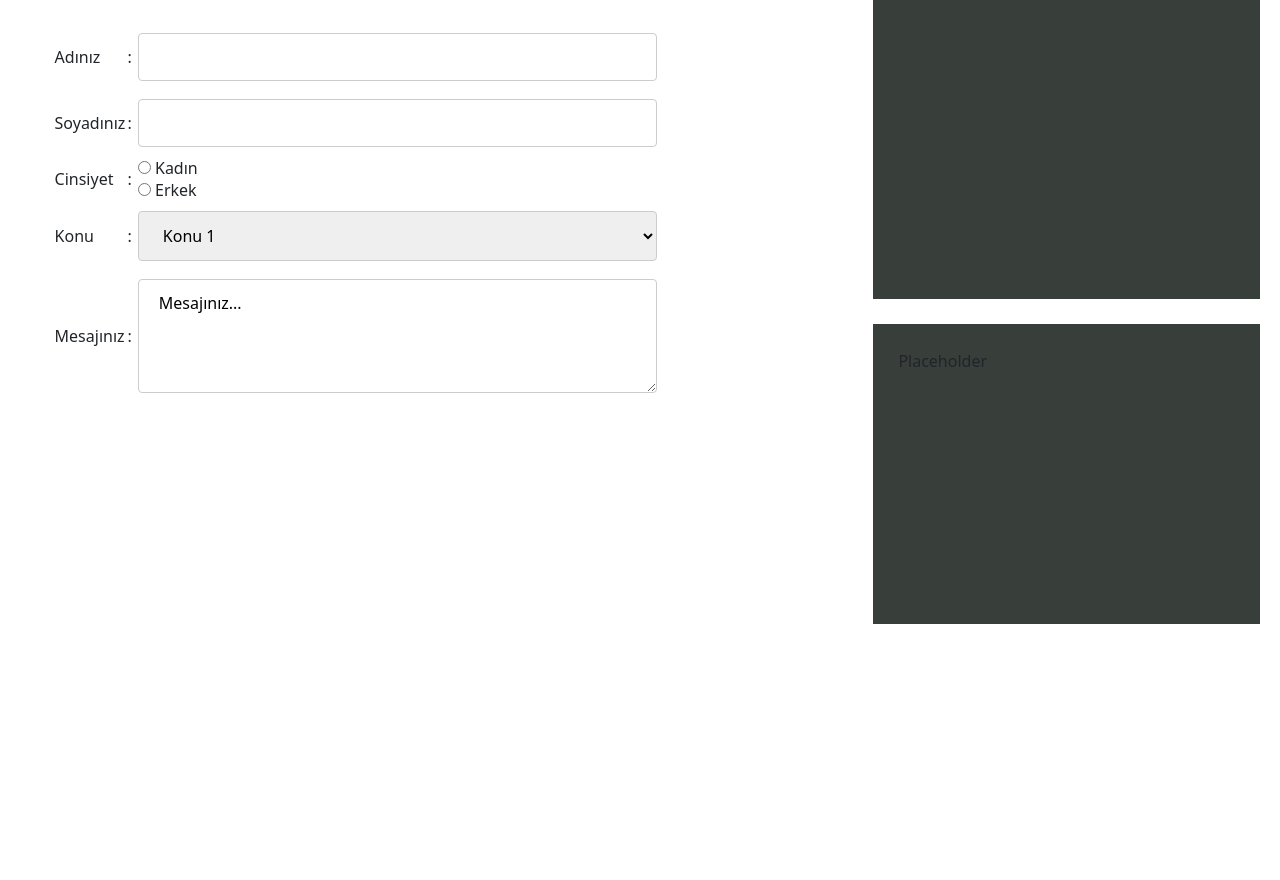
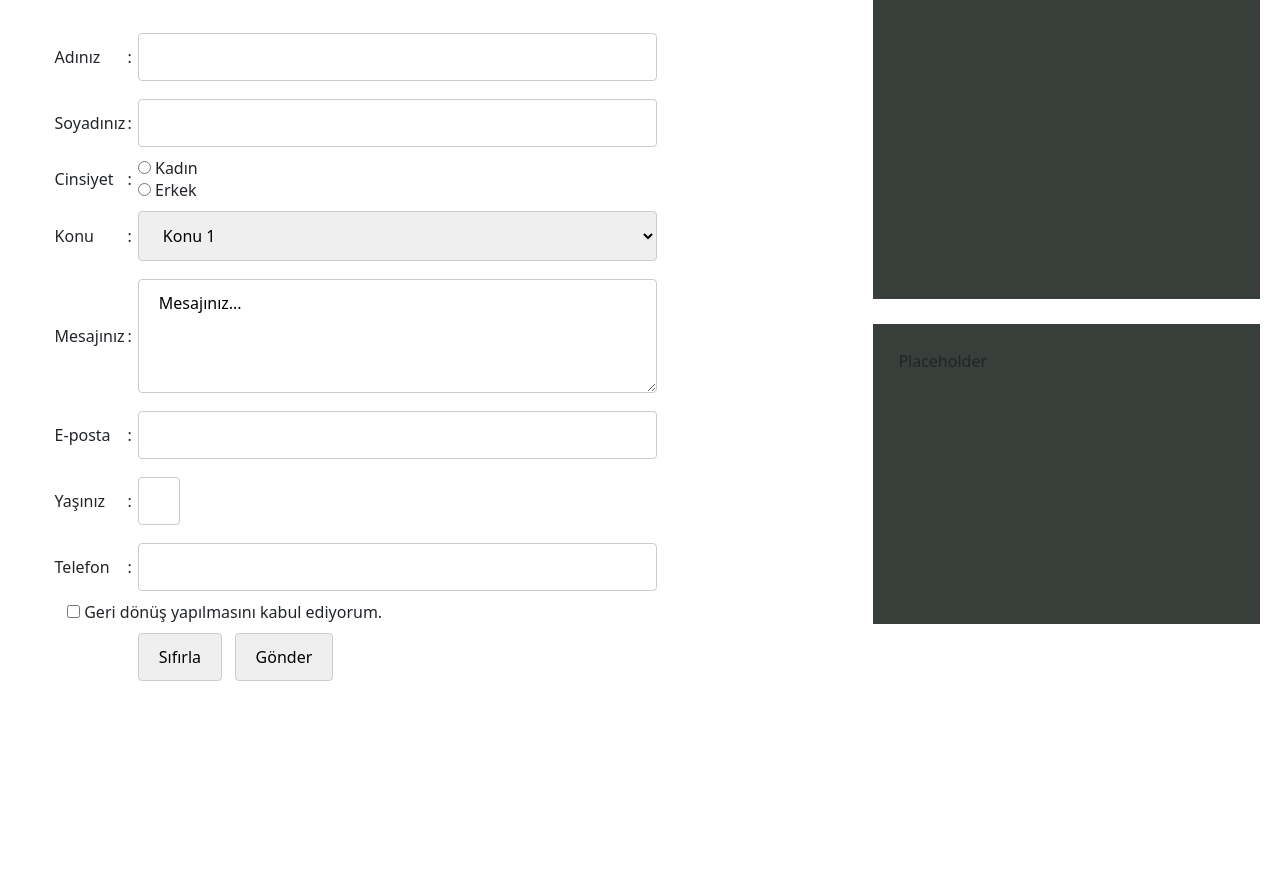
Before and after one commit to TheDerebeyi/WebTeknolojileriProjesi, a PHP site: page /iletisim.html in a window 1280 px wide. Shown: the part 214-1094 px from the top of the page. Run offline with PHP 8.4, Linux system fonts and the light colour scheme.

Commit message:
Iletisim ve login sayfalarında iyileştirmeler.

```diff
--- a/css/main.css
+++ b/css/main.css
@@ -125,7 +125,7 @@ aside .kutucuk{
     width: 96%;
 }
 
-input[type=text], input[type=password], textarea, select{
+input[type=text], input[type=password], input[type=email], input[type=tel],textarea, select{
     width: 100%;
     padding: 12px 20px;
     margin: 8px 0;
@@ -134,3 +134,24 @@ input[type=text], input[type=password], textarea, select{
     border-radius: 4px;
     box-sizing: border-box;
   }
+
+  input[type=number]{
+      width: 25px;
+      padding: 12px 20px;
+    margin: 8px 0;
+    display: inline-block;
+    border: 1px solid #ccc;
+    border-radius: 4px;
+    box-sizing: border-box;
+  }
+
+  input[type=reset], input[type=submit]{
+    width: fit-content;
+    padding: 12px 20px;
+  margin: 8px 0;
+  display: inline-block;
+  border: 1px solid #ccc;
+  border-radius: 4px;
+  box-sizing: border-box;
+
+  }
--- a/iletisim.html
+++ b/iletisim.html
@@ -36,7 +36,7 @@
             <div class="col-md-8 col-12">
                 <article>
                     <div class="yazi">
-                        <form>
+                        <form action="" method="post">
                             <table>
                                 <tr>
                                     <td>Adınız</td>
@@ -71,6 +71,29 @@
                                     <td>:&nbsp;</td>
                                     <td><textarea rows="4" cols="50" name="mesaj">Mesajınız...</textarea></td>
                                 </tr>
+                                <tr>
+                                    <td>E-posta</td>
+                                    <td>:&nbsp;</td>
+                                    <td><input type="email" name="" id=""></td>
+                                </tr>
+                                <tr>
+                                    <td>Yaşınız</td>
+                                    <td>:&nbsp;</td>
+                                    <td><input type="number" name="" id=""></td>
+                                </tr>
+                                <tr>
+                                    <td>Telefon</td>
+                                    <td>:&nbsp;</td>
+                                    <td><input type="tel" name="" id=""></td>
+                                </tr>
+                                <tr>
+                                    <td colspan="3">&nbsp;&nbsp;&nbsp;<input type="checkbox" name="" id="">&nbsp;Geri dönüş yapılmasını kabul ediyorum.</td>
+                                </tr>
+                                <tr>
+                                    <td></td>
+                                    <td></td>
+                                    <td><input type="reset" value="Sıfırla">&nbsp;&nbsp;&nbsp;<input type="submit" value="Gönder"></td>
+                                </tr>
                             </table>
                         </form>
                     </div>
--- a/php/login.php
+++ b/php/login.php
@@ -1,2 +1,3 @@
 <?php
+$echo("Başarıyla giriş yapıldı!\nKullanıcı Adı:" . $_POST['Kullanici-Adi'] . "\nŞifre: " . $_POST['Sifre'])
 ?>
```
Also changed, not shown: login.html (+6 -6 lines).
